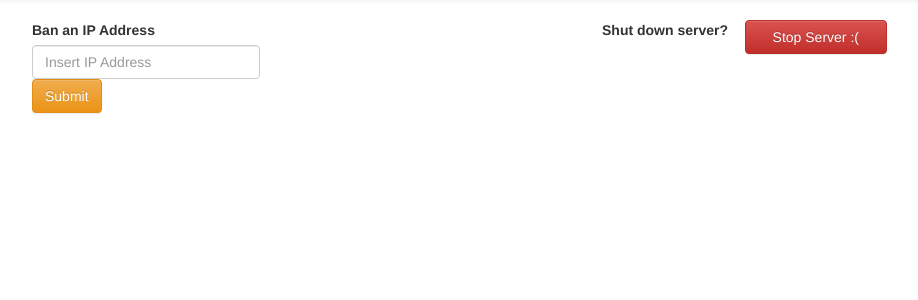
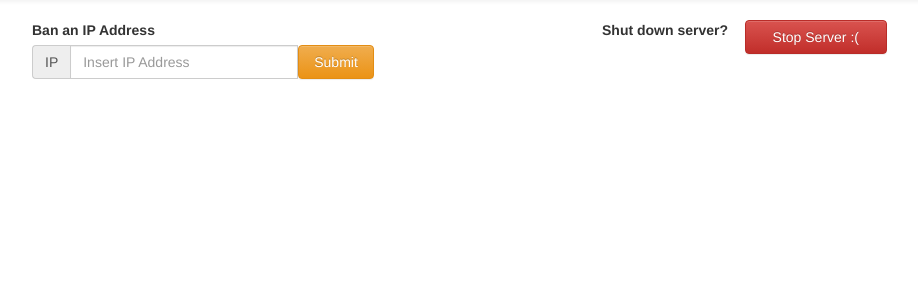
Before and after one commit to aidancrane/ChatBox, a Flask app: page /admin/dashboard in a window 1280 px wide. Shown: the part 51-351 px from the top of the page, without its empty margins (38-956 px from the left). Run offline with Flask 2, Linux system fonts and the light colour scheme; some libraries are stand-ins or nearby versions.

Commit message:
Styled Input of Ban IP
Styled and re edited previously edited code, to re style the ip ban
function

```diff
--- a/templates/admin/dashboard.html
+++ b/templates/admin/dashboard.html
@@ -17,12 +17,15 @@
             </div>
         </div>
         {% endif %}
-            <div style="float: left; width: 20%">
+            <div style="float: left; width: 30%">
                 <form action="/admin/dashboard" method="post">
                     <div style="float: left; width: 100%">
                         <label>Ban an IP Address</label>
-                        <input class="form-control" type="text" name="ban_ip" id="ban_ip" placeholder="Insert IP Address">
-                        <button class="btn btn-warning" type="submit" name="Ban" value="Ban IP">Submit</button>
+						<div class="input-group">
+							<span class="input-group-addon" id="ip">IP</span>
+							<input style="float: left; width: 75%"class="form-control" type="text" name="ban_ip" id="ban_ip" placeholder="Insert IP Address">
+							<button style="float: left; width: 25%"class="btn btn-warning" type="submit" name="Ban" value="Ban IP">Submit</button>
+						</div>
                     </div>
                 </form>
             </div>
```
